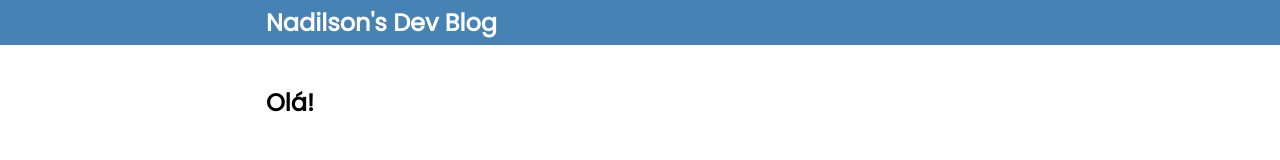
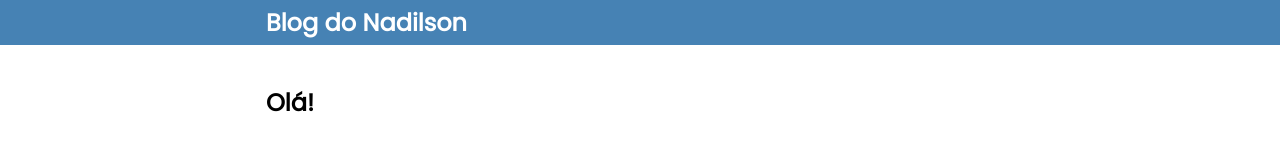
Before and after one commit to Nadilson-IFPE/nadblog, a Next.js app: page / in a window 1280 px wide. Shown: the top 160 px of the page. Built offline with nearby package versions, Linux system fonts and the light colour scheme.

Commit message:
Fetch markdown files

```diff
--- a/components/Header.js
+++ b/components/Header.js
@@ -5,7 +5,7 @@ export default function Header() {
         <header>
             <div className="container">
                 <Link href='/'>
-                    <h2>Nadilson's Dev Blog</h2>
+                    <h2>Blog do Nadilson</h2>
                 </Link>
             </div>
         </header>
--- a/pages/index.js
+++ b/pages/index.js
@@ -1,13 +1,28 @@
+import fs from 'fs'
+import path from 'path'
 import Head from 'next/head'
 
-export default function Home() {
+export default function Home({ posts }) {
+  console.log(posts)
   return (
     <div>
       <Head>
-        <title>Nadilson's Dev Blog</title>
+        <title>Blog do Nadilson</title>
       </Head>
 
       <h2>Olá!</h2>
     </div>
   )
 }
+
+export async function getStaticProps() {
+  const files = fs.readdirSync(path.join('posts'))
+
+  console.log(files)
+
+  return {
+    props: {
+      posts: 'Postagens',
+    },
+  }
+}
```
